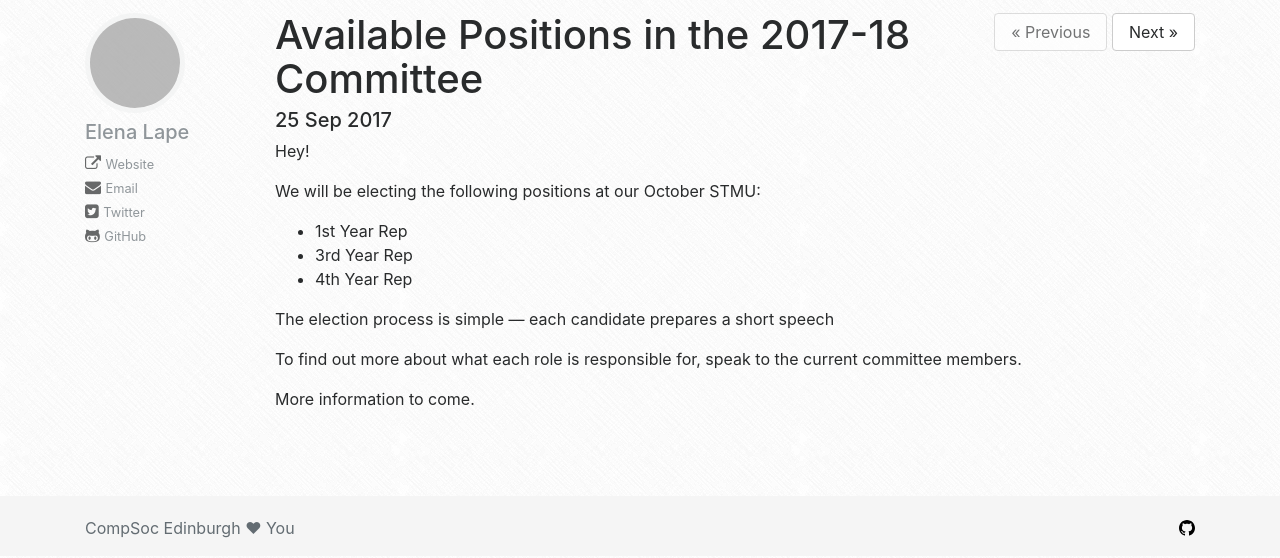
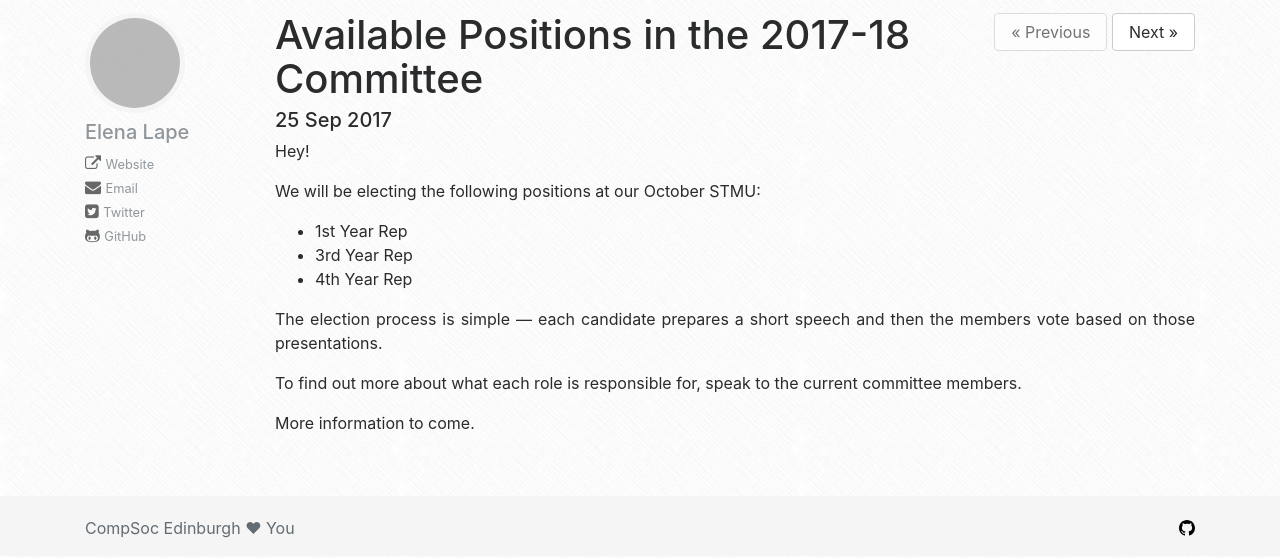
Before and after one commit to compsoc-edinburgh/website, a Jekyll site: the page built from _posts/2017-09-25-elections.md, in a window 1280 px wide, cut to the strip 344-902 px from the top of the page. Built offline with Jekyll 4.4.1, drawn with Linux system fonts in a browser that asks for light colours; nearby versions of some CDN libraries; grey boxes are pictures that could not be loaded.

Commit message:
Update 2017-09-25-elections.md

```diff
--- a/_posts/2017-09-25-elections.md
+++ b/_posts/2017-09-25-elections.md
@@ -11,7 +11,7 @@ We will be electing the following positions at our October STMU:
 - 3rd Year Rep
 - 4th Year Rep
 
-The election process is simple — each candidate prepares a short speech
+The election process is simple — each candidate prepares a short speech and then the members vote based on those presentations.
 
 To find out more about what each role is responsible for, speak to the current committee members.
 
```
